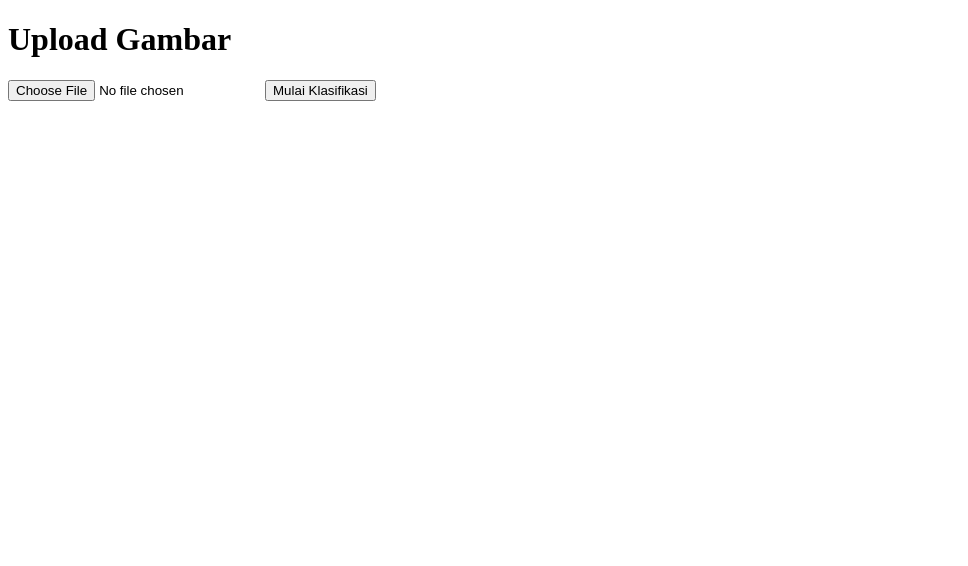
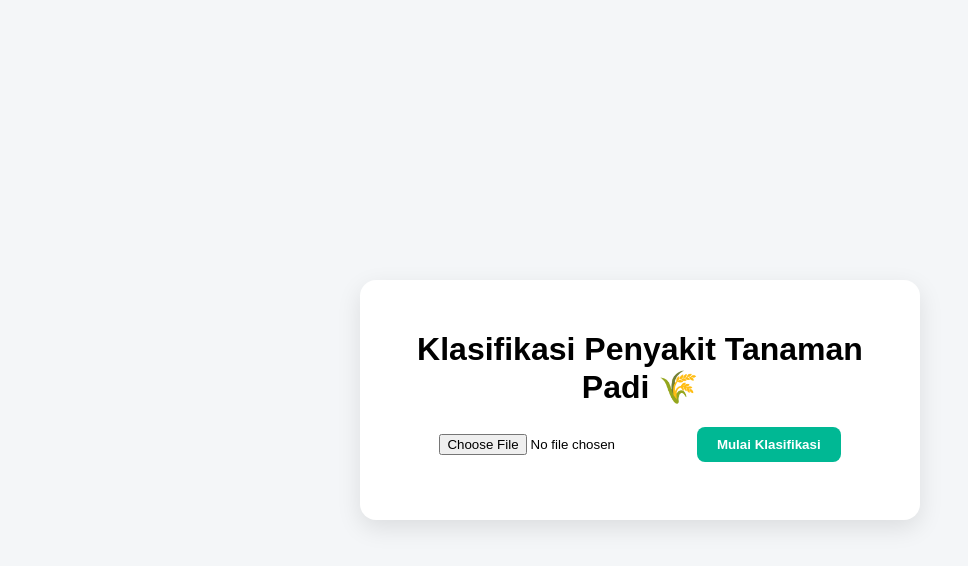
Before and after one commit to allucallu/klasifikasi-padi, a plain HTML site: page index.html in a window 1280 px wide. Shown: the whole page, without its empty margins (0-968 px from the left). Drawn offline with Linux system fonts and the light colour scheme.

Commit message:
Add files via upload

```diff
--- a/index.html
+++ b/index.html
@@ -1,29 +1,21 @@
 <!DOCTYPE html>
-<html>
+<html lang="id">
 <head>
+  <meta charset="UTF-8" />
+  <meta name="viewport" content="width=device-width, initial-scale=1.0"/>
   <title>Klasifikasi Penyakit Padi</title>
+  <link rel="stylesheet" href="style.css" />
 </head>
 <body>
-  <h1>Upload Gambar</h1>
-  <input type="file" id="fileInput" />
-  <button onclick="upload()">Mulai Klasifikasi</button>
-  <div id="result"></div>
+  <div class="container">
+    <h1>Klasifikasi Penyakit Tanaman Padi 🌾</h1>
 
-  <script>
-    async function upload() {
-      const fileInput = document.getElementById('fileInput');
-      const formData = new FormData();
-      formData.append('file', fileInput.files[0]);
+    <input type="file" id="imageInput" accept="image/*" />
+    <button onclick="classifyImage()">Mulai Klasifikasi</button>
 
-      const res = await fetch('https://huggingface.co/spaces/calluu/klasifikasi-padi', {
-        method: 'POST',
-        body: formData
-      });
+    <div id="result" class="result"></div>
+  </div>
 
-      const data = await res.json();
-      document.getElementById('result').innerText =
-        `Label: ${data.label} | Confidence: ${data.confidence}`;
-    }
-  </script>
+  <script src="script.js"></script>
 </body>
 </html>
--- /dev/null
+++ b/script.js
@@ -0,0 +1,28 @@
+async function classifyImage() {
+  const input = document.getElementById("imageInput");
+  const resultDiv = document.getElementById("result");
+
+  if (!input.files[0]) {
+    resultDiv.innerText = "Silakan pilih gambar terlebih dahulu.";
+    return;
+  }
+
+  const file = input.files[0];
+  const formData = new FormData();
+  formData.append("file", file);
+
+  resultDiv.innerText = "Memproses gambar...";
+
+  try {
+    const response = await fetch("https://huggingface.co/spaces/calluu/klasifikasi-padi", {
+      method: "POST",
+      body: formData,
+    });
+
+    const data = await response.json();
+    resultDiv.innerText = "Hasil: " + data.result;
+  } catch (error) {
+    resultDiv.innerText = "Terjadi kesalahan. Coba lagi.";
+    console.error(error);
+  }
+}
--- /dev/null
+++ b/style.css
@@ -0,0 +1,38 @@
+body {
+  font-family: sans-serif;
+  display: flex;
+  justify-content: center;
+  align-items: center;
+  height: 100vh;
+  background: #f4f6f8;
+  margin: 0;
+}
+
+.container {
+  text-align: center;
+  background: white;
+  padding: 30px;
+  border-radius: 16px;
+  box-shadow: 0 8px 24px rgba(0,0,0,0.1);
+  width: 90%;
+  max-width: 500px;
+}
+
+input[type="file"] {
+  margin-bottom: 15px;
+}
+
+button {
+  padding: 10px 20px;
+  background: #00b894;
+  border: none;
+  color: white;
+  font-weight: bold;
+  cursor: pointer;
+  border-radius: 8px;
+}
+
+.result {
+  margin-top: 20px;
+  font-size: 1.1rem;
+}
```
